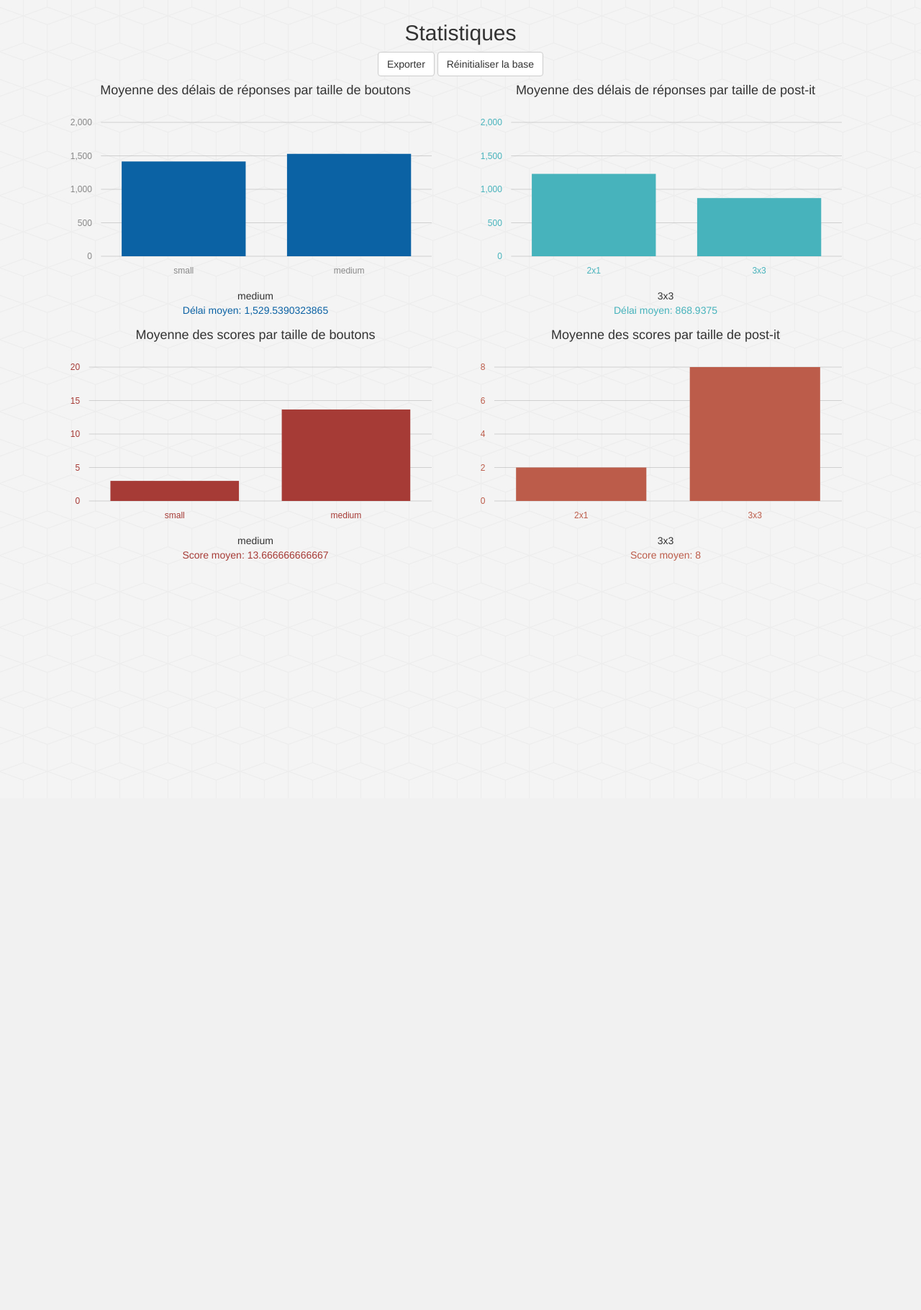
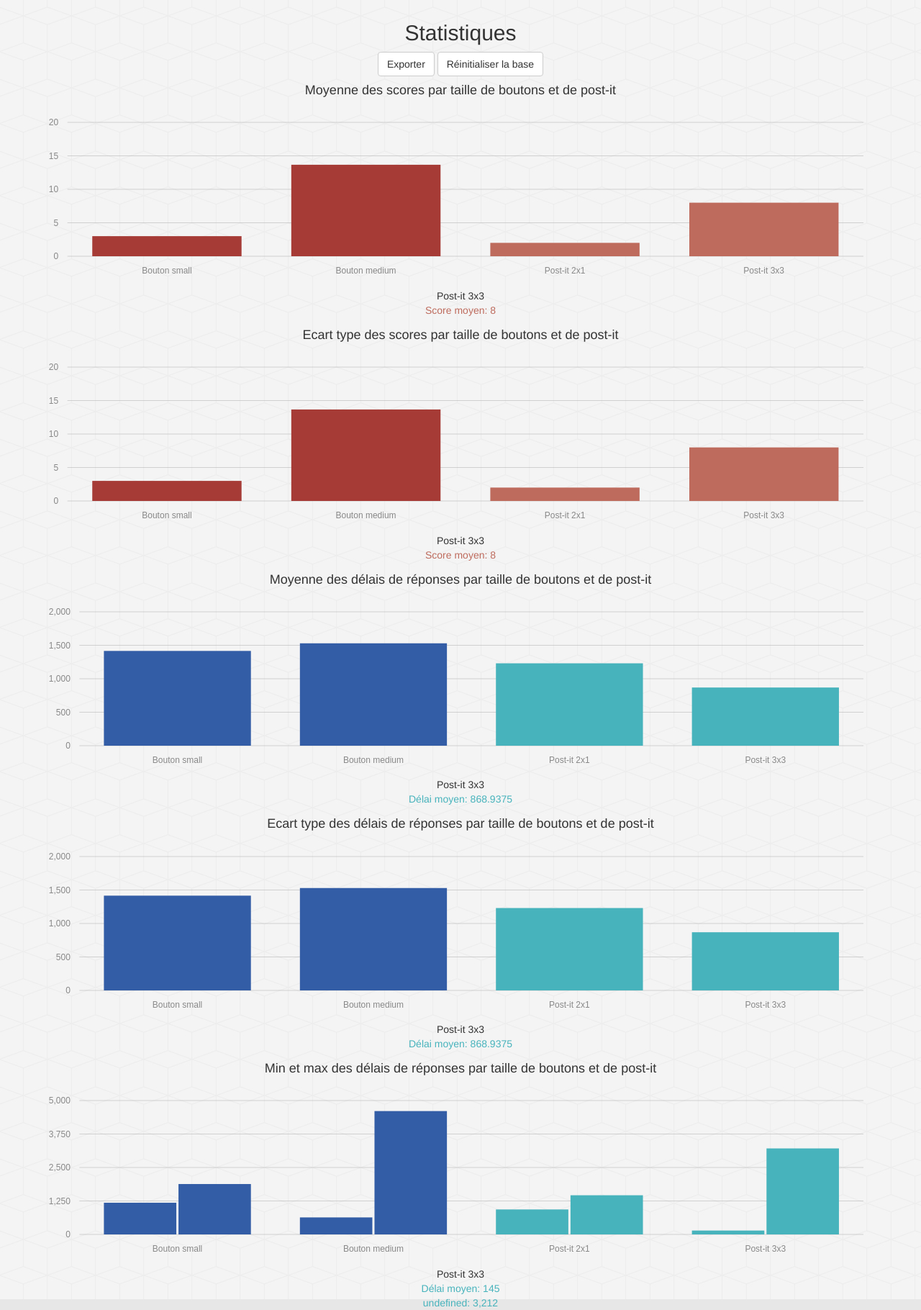
Before and after one commit to aperdria/Oeil, a PHP site: page /statistiques.php in a window 1280 px wide. Shown: the part 91-1911 px from the top of the page at 72% size. Before the commit the page ends 870 px from the top, so only its background shows below. Run offline with PHP 8.4, Linux system fonts and the light colour scheme; data comes from the database, SQL or seed files in the repository; both versions use the stored data as it was after the commit.

Commit message:
Modification on statistics functions ; JE VEUX DORMIR ;

```diff
--- a/db/functions_db.php
+++ b/db/functions_db.php
@@ -173,10 +173,49 @@
 	$req->execute();
 	return($req->fetchAll());
 }
+function get_min_max_delay_by_buttons_size ($bdd) {
+	$req = $bdd->prepare("
+		SELECT mini, maxi, size
+		FROM(
+		SELECT  min(delay_answer) as mini, max(delay_answer) as maxi, g.id_game, cb.size
+		FROM iteration it, game g, calibration_buttons cb
+		WHERE g.id_game = it.id_game and it.mode = 0 and cb.id=g.calibration_buttons
+		GROUP BY  g.id_game)
+		GROUP BY size
+		ORDER BY size DESC");
+	$req->execute();
+	return($req->fetchAll());
+}
+function get_stddev_delay_by_buttons_size ($bdd) {
+	$req = $bdd->prepare("
+		SELECT stddev(delay) as delay, size
+		FROM(
+		SELECT  avg(delay_answer) as delay, g.id_game, cb.size
+		FROM iteration it, game g, calibration_buttons cb
+		WHERE g.id_game = it.id_game and it.mode = 0 and cb.id=g.calibration_buttons
+		GROUP BY  g.id_game)
+		GROUP BY size
+		ORDER BY size DESC");
+	$req->execute();
+	return($req->fetchAll());
+}
 
 function get_avg_score_by_buttons_size ($bdd) {
 	$req = $bdd->prepare("
 		SELECT AVG(score) as score, size
+		FROM(
+		SELECT  sum(it.score) as score, g.id_game, cb.size
+		FROM iteration it, game g, calibration_buttons cb
+		WHERE g.id_game = it.id_game and it.mode = 0 and cb.id=g.calibration_buttons
+		GROUP BY  g.id_game)
+		GROUP BY size
+		ORDER BY size DESC");
+	$req->execute();
+	return($req->fetchAll());
+}
+function get_stddev_score_by_buttons_size ($bdd) {
+	$req = $bdd->prepare("
+		SELECT stddev(score) as score, size
 		FROM(
 		SELECT  sum(it.score) as score, g.id_game, cb.size
 		FROM iteration it, game g, calibration_buttons cb
@@ -201,9 +240,46 @@
 	return($req->fetchAll());
 }
 
+function get_min_max_delay_by_post_it_size ($bdd) {
+	$req = $bdd->prepare("
+		SELECT min, max, width, height
+		FROM(
+		SELECT  MIN(delay_answer) as min, MAX(delay_answer) as max, g.id_game, cp.height_post_it as height, cp.width_post_it as width
+		FROM iteration it, game g, calibration_post_it cp
+		WHERE g.id_game = it.id_game and it.mode = 1 and cp.id=g.calibration_post_it
+		GROUP BY  g.id_game)
+		GROUP BY width, height");
+	$req->execute();
+	return($req->fetchAll());
+}
+function get_stddev_delay_by_post_it_size ($bdd) {
+	$req = $bdd->prepare("
+		SELECT stddev(delay) as delay, width, height
+		FROM(
+		SELECT  avg(delay_answer) as delay, g.id_game, cp.height_post_it as height, cp.width_post_it as width
+		FROM iteration it, game g, calibration_post_it cp
+		WHERE g.id_game = it.id_game and it.mode = 1 and cp.id=g.calibration_post_it
+		GROUP BY  g.id_game)
+		GROUP BY width, height");
+	$req->execute();
+	return($req->fetchAll());
+}
+
 function get_avg_score_by_post_it_size ($bdd) {
 	$req = $bdd->prepare("
 		SELECT AVG(score) as score, width, height
+		FROM(
+		SELECT  sum(score) as score, g.id_game, cp.height_post_it as height, cp.width_post_it as width
+		FROM iteration it, game g, calibration_post_it cp
+		WHERE g.id_game = it.id_game and it.mode = 1 and cp.id=g.calibration_post_it
+		GROUP BY  g.id_game)
+		GROUP BY width, height");
+	$req->execute();
+	return($req->fetchAll());
+}
+function get_stddev_score_by_post_it_size ($bdd) {
+	$req = $bdd->prepare("
+		SELECT stddev(score) as score, width, height
 		FROM(
 		SELECT  sum(score) as score, g.id_game, cp.height_post_it as height, cp.width_post_it as width
 		FROM iteration it, game g, calibration_post_it cp
--- a/statistiques.php
+++ b/statistiques.php
@@ -13,10 +13,22 @@
 	<?php
 		include_once("db/functions_db.php");
 		$bdd = connexion();
+
+		$avg_score_by_buttons_size = get_avg_score_by_buttons_size($bdd);
+		$stddev_score_by_buttons_size = get_avg_score_by_buttons_size($bdd);
+
+		$avg_score_by_post_it_size = get_avg_score_by_post_it_size($bdd);
+		$stddev_score_by_post_it_size = get_avg_score_by_post_it_size($bdd);
+
 		$avg_delay_by_buttons_size = get_avg_delay_by_buttons_size($bdd);
-		$avg_score_by_buttons_size = get_avg_score_by_buttons_size($bdd);
+		$min_max_delay_by_buttons_size = get_min_max_delay_by_buttons_size($bdd);
+		$stddev_delay_by_buttons_size = get_avg_delay_by_buttons_size($bdd);
+
 		$avg_delay_by_post_it_size = get_avg_delay_by_post_it_size($bdd);
-		$avg_score_by_post_it_size = get_avg_score_by_post_it_size($bdd);
+		$min_max_delay_by_post_it_size = get_min_max_delay_by_post_it_size($bdd);
+		$stddev_delay_by_post_it_size = get_avg_delay_by_post_it_size($bdd);
+
+
 		$all_data = get_all_data($bdd);
 	?>
 
@@ -32,25 +44,37 @@
                 <a id="export" onclick="exportData()" class="btn btn-default page-scroll" href="#">Exporter</a>
                 <a class="btn btn-default page-scroll" href="statistiques.php?erase=true">Réinitialiser la base</a>
                 </div>
-				<div class="col-lg-6 col-md-6">
-					<h4>Moyenne des délais de réponses par taille de boutons</h4>
-                    <div id="avg_delay_by_buttons_size" style="height: 250px;"></div>
-                </div>
-				<div class="col-lg-6 col-md-6">
-					<h4>Moyenne des délais de réponses par taille de post-it</h4>
-                    <div id="avg_delay_by_post_it_size" style="height: 250px;"></div>
-                </div></div>
+            </div>
+
+            <div class="row" style="padding-top:50px;">
+	            <div class="col-lg-12">
+						<h4>Moyenne des scores par taille de boutons et de post-it</h4>
+	                    <div id="avg_score" style="height: 250px;"></div>
+	            </div>
+            </div>
+            <div class="row" style="padding-top:50px;">
+	            <div class="col-lg-12">
+						<h4>Ecart type des scores par taille de boutons et de post-it</h4>
+	                    <div id="stddev_score" style="height: 250px;"></div>
+	            </div>
             </div>
             <div class="row">
-            <div class="col-lg-12">
-				<div class="col-lg-6 col-md-6">
-					<h4>Moyenne des scores par taille de boutons</h4>
-                    <div id="avg_score_by_buttons_size" style="height: 250px;"></div>
-                </div>
-				<div class="col-lg-6 col-md-6">
-					<h4>Moyenne des scores par taille de post-it</h4>
-                    <div id="avg_score_by_post_it_size" style="height: 250px;"></div>
-                </div></div>
+	            <div class="col-lg-12" style="padding-top:50px;">
+						<h4>Moyenne des délais de réponses par taille de boutons et de post-it</h4>
+	                    <div id="avg_delay" style="height: 250px;"></div>
+	            </div>
+            </div>
+            <div class="row">
+	            <div class="col-lg-12" style="padding-top:50px;">
+						<h4>Ecart type des délais de réponses par taille de boutons et de post-it</h4>
+	                    <div id="stddev_delay" style="height: 250px;"></div>
+	            </div>
+            </div>
+            <div class="row">
+	            <div class="col-lg-12" style="padding-top:50px;">
+						<h4>Min et max des délais de réponses par taille de boutons et de post-it</h4>
+	                    <div id="min_max_delay" style="height: 250px;"></div>
+	            </div>
             </div>
         </div>
     </section>
@@ -130,78 +154,141 @@
 
 	<script type="text/javascript">
 		Morris.Bar({
-		  element: 'avg_delay_by_buttons_size',
+		  element: 'avg_delay',
 		  data: [
 				<?php
 					foreach ($avg_delay_by_buttons_size as $row) {
 						$avg_delay = $row[0];
 						$size = $row[1];
-						echo '{ y: "'.$size.'", a: '.$avg_delay.'},';
+						echo '{ y: "Bouton '.$size.'", a: '.$avg_delay.'},';
 					}
-				?>
-		  ],
-		  xkey: 'y',
-		  ykeys: ['a'],
-		  labels: ['Délai moyen']
-		});
-
-		Morris.Bar({
-		  element: 'avg_delay_by_post_it_size',
-		  data: [
-				<?php
 					foreach ($avg_delay_by_post_it_size as $row) {
 						$avg_delay = $row[0];
 						$height = $row[1];
 						$width = $row[2];
-						echo '{ y: "'.$height.'x'.$width.'", a: '.$avg_delay.'},';
+						echo '{ y: "Post-it '.$height.'x'.$width.'", a: '.$avg_delay.'},';
 					}
 				?>
 		  ],
 		  xkey: 'y',
 		  ykeys: ['a'],
 		  labels: ['Délai moyen'],
-		  gridTextColor: '#47B3BC',
-		  barColors: ['#47B3BC']
+		  barColors: function (row, series, type) {
+			console.log("--> "+row.label, series, type);
+			if(row.label.substring(0, 6) == "Bouton") return "#335DA6";
+				else return "#47B3BC";
+			}
+		});
+		Morris.Bar({
+		  element: 'stddev_delay',
+		  data: [
+				<?php
+					foreach ($stddev_delay_by_buttons_size as $row) {
+						$stddev_delay = $row[0];
+						$size = $row[1];
+						echo '{ y: "Bouton '.$size.'", a: '.$stddev_delay.'},';
+					}
+					foreach ($stddev_delay_by_post_it_size as $row) {
+						$stddev_delay = $row[0];
+						$height = $row[1];
+						$width = $row[2];
+						echo '{ y: "Post-it '.$height.'x'.$width.'", a: '.$stddev_delay.'},';
+					}
+				?>
+		  ],
+		  xkey: 'y',
+		  ykeys: ['a'],
+		  labels: ['Délai moyen'],
+		  barColors: function (row, series, type) {
+			console.log("--> "+row.label, series, type);
+			if(row.label.substring(0, 6) == "Bouton") return "#335DA6";
+				else return "#47B3BC";
+			}
+		});
+		Morris.Bar({
+		  element: 'min_max_delay',
+		  data: [
+				<?php
+					foreach ($min_max_delay_by_buttons_size as $row) {
+						$min_delay = $row[0];
+						$max_delay = $row[1];
+						$size = $row[2];
+						echo '{ y: "Bouton '.$size.'", a: '.$min_delay.', b: '.$max_delay.'},';
+					}
+					foreach ($min_max_delay_by_post_it_size as $row) {
+						$min_delay = $row[0];
+						$max_delay = $row[1];
+						$height = $row[2];
+						$width = $row[3];
+						echo '{ y: "Post-it '.$height.'x'.$width.'", a: '.$min_delay.', b: '.$max_delay.'},';
+					}
+				?>
+		  ],
+		  xkey: 'y',
+		  ykeys: ['a','b'],
+		  labels: ['Délai moyen'],
+		  barColors: function (row, series, type) {
+			console.log("--> "+row.label, series, type);
+			if(row.label.substring(0, 6) == "Bouton") return "#335DA6";
+				else return "#47B3BC";
+			}
 		});
 
-				Morris.Bar({
-		  element: 'avg_score_by_buttons_size',
+		Morris.Bar({
+		  element: 'avg_score',
 		  data: [
 				<?php
 					foreach ($avg_score_by_buttons_size as $row) {
-						$avg_delay = $row[0];
+						$avg_score = $row[0];
 						$size = $row[1];
-						echo '{ y: "'.$size.'", a: '.$avg_delay.'},';
+						echo '{ y: "Bouton '.$size.'", a: '.$avg_score.'},';
+					}
+					foreach ($avg_score_by_post_it_size as $row) {
+						$avg_score = $row[0];
+						$height = $row[1];
+						$width = $row[2];
+						echo '{ y: "Post-it '.$height.'x'.$width.'", a: '.$avg_score.'},';
 					}
 				?>
 		  ],
 		  xkey: 'y',
 		  ykeys: ['a'],
 		  labels: ['Score moyen'],
-		  gridTextColor: '#A63B36',
-		  barColors: ['#A63B36']
+		  barColors: function (row, series, type) {
+			console.log("--> "+row.label, series, type);
+			if(row.label.substring(0, 6) == "Bouton") return "#A63B36";
+				else return "#BE6B5D";
+			}
 		});
-
 		Morris.Bar({
-		  element: 'avg_score_by_post_it_size',
+		  element: 'stddev_score',
 		  data: [
 				<?php
-					foreach ($avg_score_by_post_it_size as $row) {
-						$avg_delay = $row[0];
+					foreach ($stddev_score_by_buttons_size as $row) {
+						$stddev_score = $row[0];
+						$size = $row[1];
+						echo '{ y: "Bouton '.$size.'", a: '.$stddev_score.'},';
+					}
+					foreach ($stddev_score_by_post_it_size as $row) {
+						$stddev_score = $row[0];
 						$height = $row[1];
 						$width = $row[2];
-						echo '{ y: "'.$height.'x'.$width.'", a: '.$avg_delay.'},';
+						echo '{ y: "Post-it '.$height.'x'.$width.'", a: '.$stddev_score.'},';
 					}
 				?>
 		  ],
 		  xkey: 'y',
 		  ykeys: ['a'],
 		  labels: ['Score moyen'],
-		  gridTextColor: '#BC5C4A',
-		  barColors: ['#BC5C4A']
+		  barColors: function (row, series, type) {
+			console.log("--> "+row.label, series, type);
+			if(row.label.substring(0, 6) == "Bouton") return "#A63B36";
+				else return "#BE6B5D";
+			}
 		});
 
 
+		/*
 		new Morris.Line({
 		  // ID of the element in which to draw the chart.
 		  element: 'chart2',
@@ -221,7 +308,7 @@
 		  // Labels for the ykeys -- will be displayed when you hover over the
 		  // chart.
 		  labels: ['Value']
-		});
+		});*/
 	</script>
 
 </body>
```
Also changed, not shown: db/oeil.sqlite.
